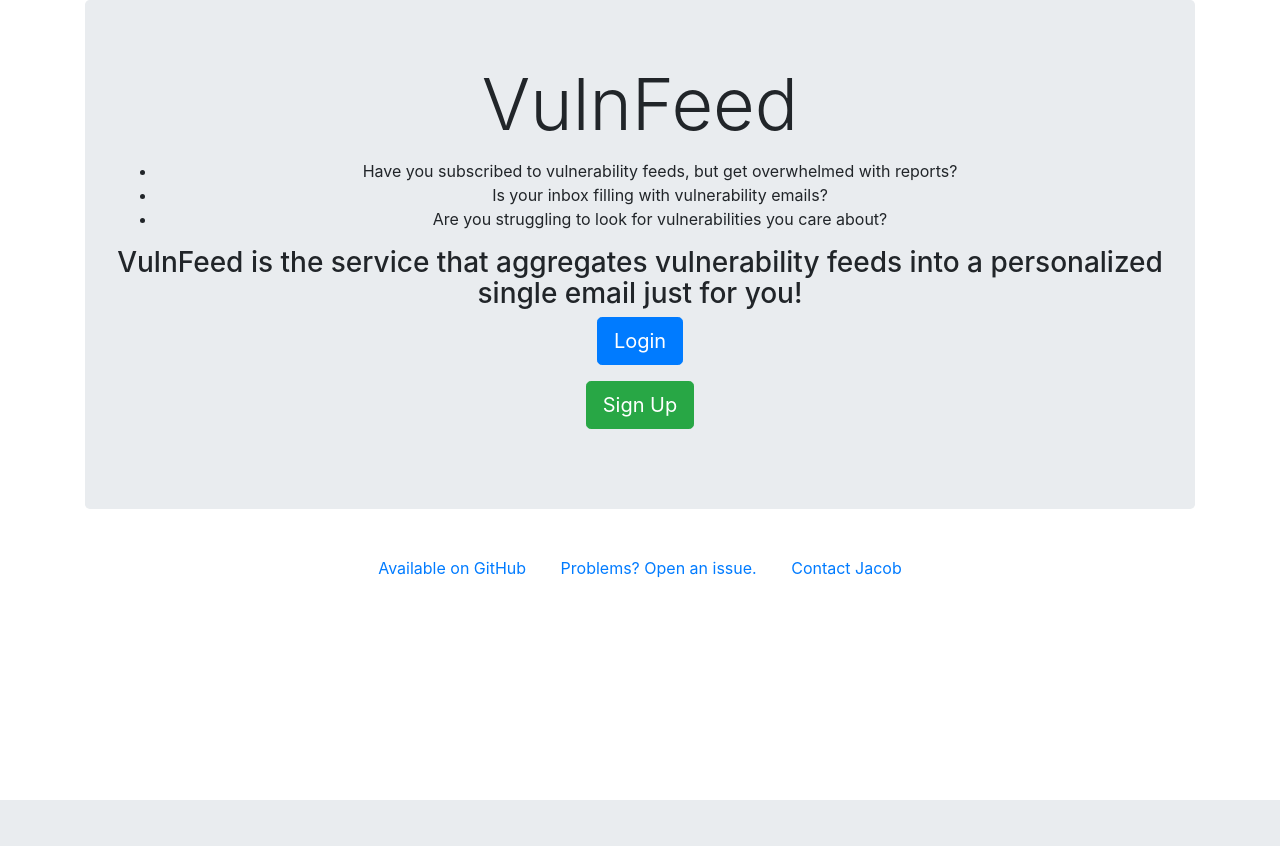
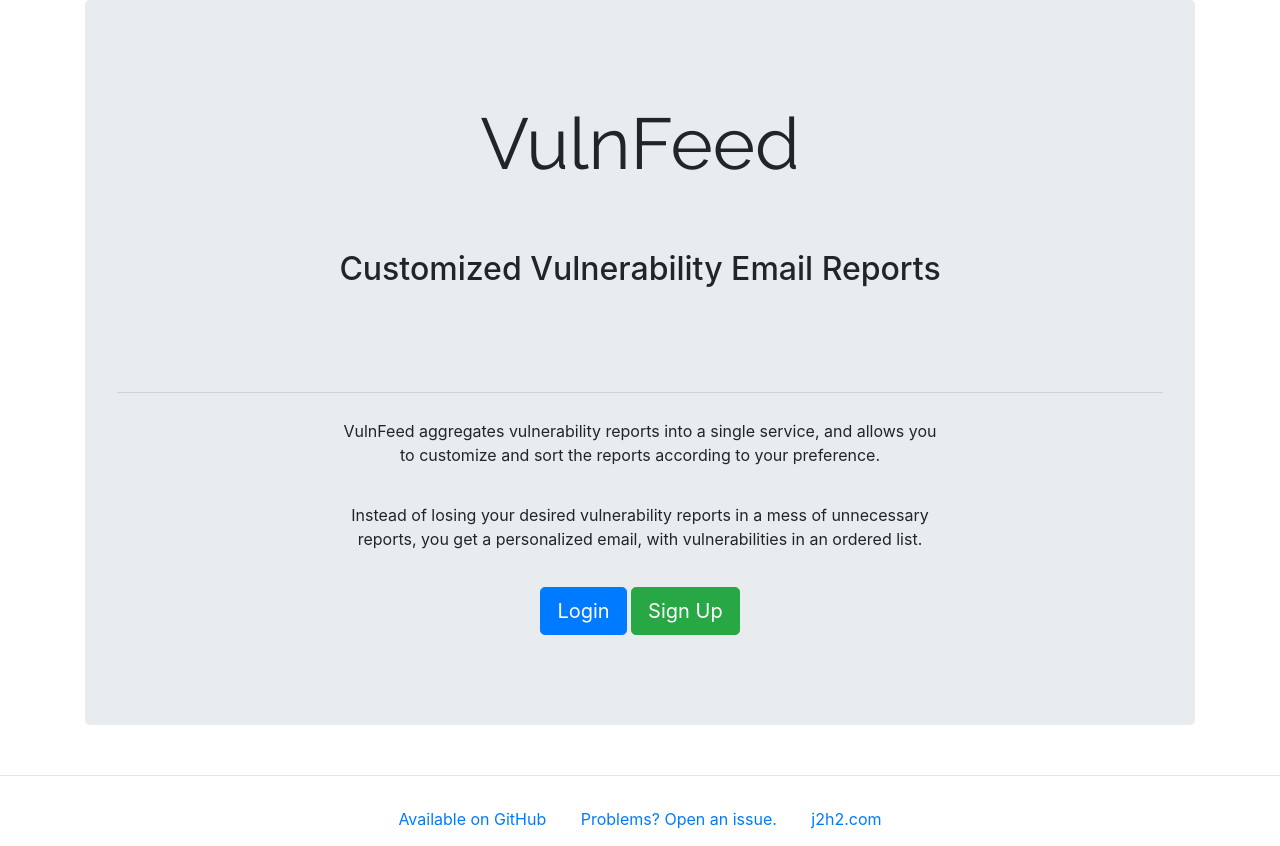
Before and after one commit to bocajspear1/vulnfeed, a Flask app: page / in a window 1280 px wide. Before the commit the page ends 800 px from the top, so only its background shows below. Run offline with Flask 2, Linux system fonts and the light colour scheme; parts of the project's set-up code (start-up, migrations or seed data) failed here and were passed over; some libraries are stand-ins or nearby versions.

Commit message:
Visual changes

```diff
--- a/vulnfeed/static/css/site.css
+++ b/vulnfeed/static/css/site.css
@@ -1,6 +1,7 @@
 footer {
     width: 100%;
     text-align: center;
+    margin-top: 50px;
 }
 
 footer a {
--- a/vulnfeed/templates/footer.html
+++ b/vulnfeed/templates/footer.html
@@ -1,7 +1,8 @@
 <footer>
+    <hr>
     <div>
         <a href="https://github.com/bocajspear1/vulnfeed">Available on GitHub</a>
         <a href="https://github.com/bocajspear1/vulnfeed/issues">Problems? Open an issue.</a>
-        <a href="mailto:jacob@j2h2.com">Contact Jacob</a>
+        <a href="https://j2h2.com">j2h2.com</a>
     </div>
 </footer>
--- a/vulnfeed/templates/info.html
+++ b/vulnfeed/templates/info.html
@@ -8,6 +8,8 @@
         {% include 'head.html' %}
 
         <style>
+            @import url(https://fonts.googleapis.com/css?family=Raleway);
+
             #header {
                 padding: 40px;
                 font-size: 3em;
@@ -15,24 +17,41 @@
             #info {
                 text-align: center;
             }
+            #info p {
+                padding: 10px;
+                width: 60%;
+                margin-left: auto;
+                margin-right: auto;
+                line-height: 1.5em;
+            }
+            h1 {
+                font-family: 'Raleway', sans-serif;
+                padding: 40px;
+                padding-bottom: 60px;
+            }
+            h2 {
+                padding-bottom: 90px;
+            }
         </style>
 
     </head>
     <body>
 
         <div class="container">
-             <div class="jumbotron" id="info">
+            <div class="jumbotron" id="info">
                 <h1 class="display-3">VulnFeed</h1>
-                <p class="lead">
-                    <ul>
-                        <li>Have you subscribed to vulnerability feeds, but get overwhelmed with reports?</li>
-                        <li>Is your inbox filling with vulnerability emails?</li>
-                        <li>Are you struggling to look for vulnerabilities you care about?</li>
-                    </ul>
+                <h2>Customized Vulnerability Email Reports</h2>
+                <hr>
+                <p>
+                    VulnFeed aggregates vulnerability reports into a single service, and allows you to customize and sort the reports according to your preference.
                 </p>
-                <h3>VulnFeed is the service that aggregates vulnerability feeds into a personalized single email just for you!</h3>
-                <p><a class="btn btn-lg btn-primary" href="/login" role="button">Login</a></p>
-                <p><a class="btn btn-lg btn-success" href="/signup" role="button">Sign Up</a></p>
+                <p>
+                    Instead of losing your desired vulnerability reports in a mess of unnecessary reports, you get a personalized email, with vulnerabilities in an ordered list.
+                </p>
+                <p>
+                    <a class="btn btn-lg btn-primary" href="/login" role="button">Login</a>
+                    <a class="btn btn-lg btn-success" href="/signup" role="button">Sign Up</a>
+                </p>
             </div>
         </div>
 
--- a/vulnfeed/templates/login.html
+++ b/vulnfeed/templates/login.html
@@ -32,7 +32,10 @@
                 </div>
                 <button type="submit" class="btn btn-success" id="signup-button">Login</button>
             </form>
-            <a href="/forgot">Forgot Password?</a>
+            <a href="/forgot">Forgot Password?</a><br>
+            <a href="/signup">Sign Up</a>
         </div>
+
+        {% include 'footer.html' %}
     </body>
 </html>
```
